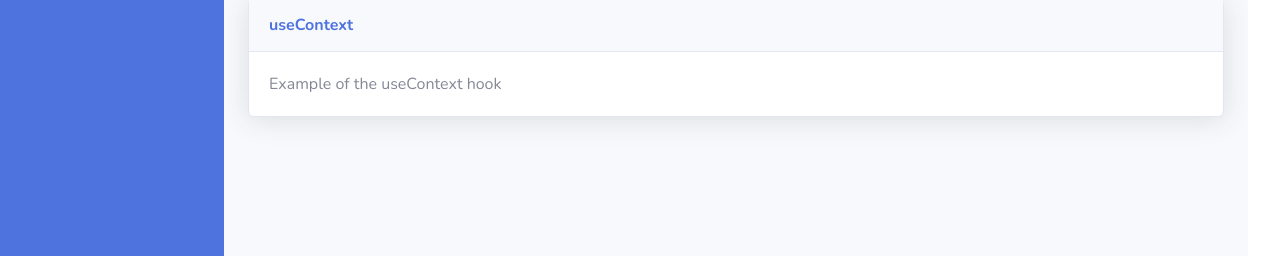
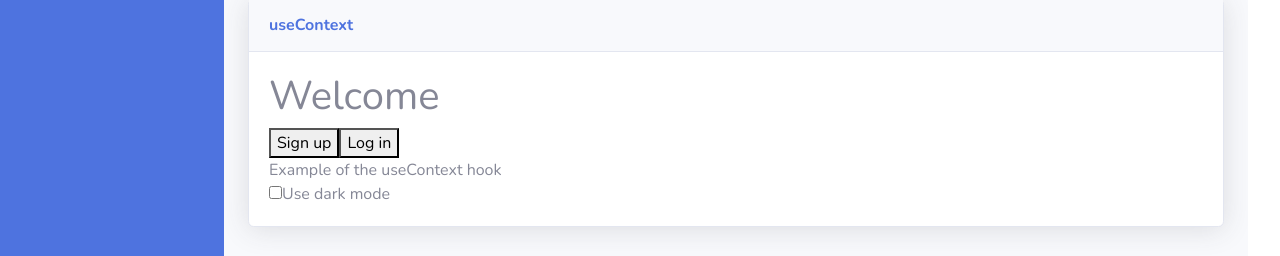
Before and after one commit to krasnoff/bootstrap-admin-app, a React (Create React App) app: page /SubMenu3 in a window 1280 px wide. Shown: the part 319-575 px from the top of the page. Built offline with nearby package versions, Linux system fonts and the light colour scheme; no server answers.

Commit message:
useContext

```diff
--- a/src/App.scss
+++ b/src/App.scss
@@ -29,3 +29,8 @@
 
     }
 }
+
+.panel-dark {
+    color: white;
+    background-color: black;
+}
--- /dev/null
+++ b/src/pages/SubMenu3/sampleUseContext/sampleUseContext.module.scss
@@ -0,0 +1,4 @@
+.panel-dark {
+    color: white;
+    background-color: black;
+}
--- a/src/pages/SubMenu3/sampleUseContext/sampleUseContext.tsx
+++ b/src/pages/SubMenu3/sampleUseContext/sampleUseContext.tsx
@@ -1,10 +1,27 @@
-import { createContext, useContext } from "react";
+import { createContext, useContext, useState } from "react";
 
-const ThemeContext = createContext(null);
+const ThemeContext = createContext('light');
 
 export default function SampleUseContext() {
+  const [theme, setTheme] = useState('light');
+
   return (
+    <ThemeContext.Provider value={theme}>
+      <Form>
         <div>Example of the useContext hook</div>
+        <label>
+          <input
+            type="checkbox"
+            checked={theme === 'dark'}
+            onChange={(e) => {
+              setTheme(e.target.checked ? 'dark' : 'light')
+            }}
+          />
+          Use dark mode
+        </label>
+      </Form>
+    </ThemeContext.Provider>
+
   );
 }
 
@@ -15,10 +32,13 @@ type Props = {
 
 function Form({ children }: Props) {
     return (
+      <>
         <Panel title="Welcome">
           <Button>Sign up</Button>
           <Button>Log in</Button>
         </Panel>
+        {children}
+      </>
     );
 }
 
```
Lines whose indentation alone changed are shown as unchanged.
